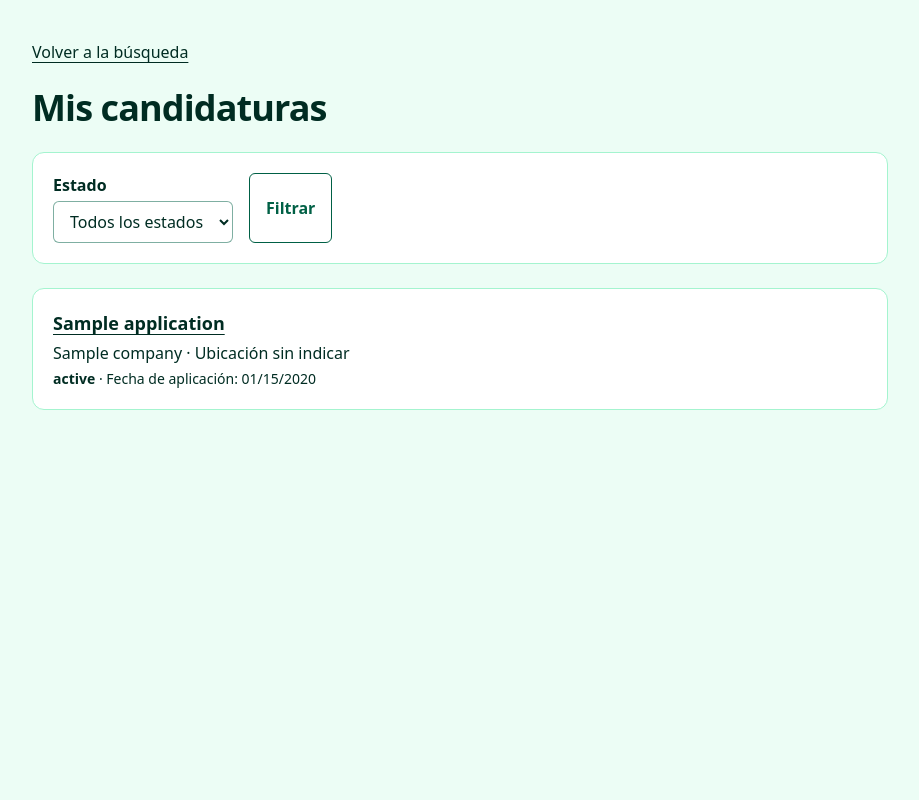
After one commit to yoerguille/JobPilot, a Django app: template offers/templates/offers/application_list.html in a window 1280 px wide. The commit adds this page. Shown: the whole page, without its empty margins (180-1099 px from the left). Run offline with Django 5.2, Linux system fonts and the light colour scheme; the template is opened without the code that fills it: most values are stand-ins (such as "Sample title", 1, 10 or a date in 2020); style sheets or scripts are compiled from the project's sources.

Commit message:
Add application list and status filters

```diff
--- a/jobpilot/urls.py
+++ b/jobpilot/urls.py
@@ -1,9 +1,10 @@
 from django.urls import path
 
-from offers.views import application_detail, mark_application, search
+from offers.views import application_detail, application_list, mark_application, search
 
 urlpatterns = [
     path("", search, name="search"),
+    path("candidaturas/", application_list, name="application_list"),
     path("candidaturas/marcar/<str:posting>/", mark_application, name="mark_application"),
     path("candidaturas/<int:pk>/", application_detail, name="application_detail"),
 ]
--- a/offers/templates/offers/application_detail.html
+++ b/offers/templates/offers/application_detail.html
@@ -8,7 +8,10 @@
 </head>
 <body class="min-h-screen bg-emerald-50 font-sans text-emerald-950">
   <main class="mx-auto max-w-4xl px-5 py-10">
-    <a href="{% url 'search' %}" class="underline underline-offset-4">Volver a la búsqueda</a>
+    <nav class="flex flex-wrap gap-4" aria-label="Navegación">
+      <a href="{% url 'search' %}" class="underline underline-offset-4">Volver a la búsqueda</a>
+      <a href="{% url 'application_list' %}" class="underline underline-offset-4">Mis candidaturas</a>
+    </nav>
     <article class="mt-6 space-y-3 rounded-xl border border-emerald-200 bg-white p-5">
       <h1 class="text-xl font-semibold">{{ application.title }}</h1>
       <p>{{ application.company }} · {{ application.location|default:"Ubicación sin indicar" }}</p>
--- /dev/null
+++ b/offers/templates/offers/application_list.html
@@ -0,0 +1,43 @@
+{% load static %}<!doctype html>
+<html lang="es">
+<head>
+  <meta charset="utf-8">
+  <meta name="viewport" content="width=device-width, initial-scale=1">
+  <title>JobPilot · Mis candidaturas</title>
+  <link rel="stylesheet" href="{% static 'offers/jobpilot.css' %}">
+</head>
+<body class="min-h-screen bg-emerald-50 font-sans text-emerald-950">
+  <main class="mx-auto max-w-4xl px-5 py-10">
+    <a href="{% url 'search' %}" class="underline underline-offset-4">Volver a la búsqueda</a>
+    <h1 class="mt-6 text-4xl font-bold tracking-tight">Mis candidaturas</h1>
+    <form method="get" class="criteria-form mt-6 flex flex-wrap gap-4 rounded-xl border border-emerald-200 bg-white p-5">
+      <div>
+        <label for="application-status">Estado</label>
+        <select id="application-status" name="estado">
+          <option value="">Todos los estados</option>
+          {% for value, label in statuses %}
+            <option value="{{ value }}"{% if value == selected_status %} selected{% endif %}>{{ label }}</option>
+          {% endfor %}
+        </select>
+      </div>
+      <button type="submit" class="cursor-pointer rounded-md border border-emerald-800 px-4 py-2 font-semibold text-emerald-800 hover:bg-emerald-50">Filtrar</button>
+    </form>
+    <section class="mt-6 space-y-3" aria-label="Candidaturas guardadas">
+      {% for application in applications %}
+        <article class="space-y-1 rounded-xl border border-emerald-200 bg-white p-5">
+          <h2 class="text-lg font-semibold"><a href="{% url 'application_detail' application.pk %}" class="underline underline-offset-4">{{ application.title }}</a></h2>
+          <p>{{ application.company }} · {{ application.location|default:"Ubicación sin indicar" }}</p>
+          <p class="text-sm"><strong>{{ application.get_status_display }}</strong> · Fecha de aplicación: {{ application.applied_at|date:"SHORT_DATE_FORMAT" }}</p>
+        </article>
+      {% empty %}
+        {% if selected_status %}
+          <p>No tienes candidaturas en este estado.</p>
+          <a href="{% url 'application_list' %}" class="underline underline-offset-4">Ver todos los estados</a>
+        {% else %}
+          <p>Todavía no has guardado ninguna candidatura.</p>
+        {% endif %}
+      {% endfor %}
+    </section>
+  </main>
+</body>
+</html>
--- a/offers/templates/offers/search.html
+++ b/offers/templates/offers/search.html
@@ -10,6 +10,7 @@
   <main class="mx-auto max-w-4xl px-5 py-10">
     <header>
       <h1 class="text-4xl font-bold tracking-tight">JobPilot</h1>
+      <p class="mt-2"><a href="{% url 'application_list' %}" class="font-semibold underline underline-offset-4">Mis candidaturas</a></p>
       {% for source, companies in source_companies.items %}<p class="mt-1 text-sm text-emerald-800">{{ source }} · {{ companies|join:", " }}</p>{% endfor %}
     </header>
     <section class="mt-6" aria-labelledby="criteria-heading">
```
Also changed, not shown: offers/tests.py (+24 -0 lines), offers/views.py (+15 -1 lines), CHANGELOG.md, README.md.
